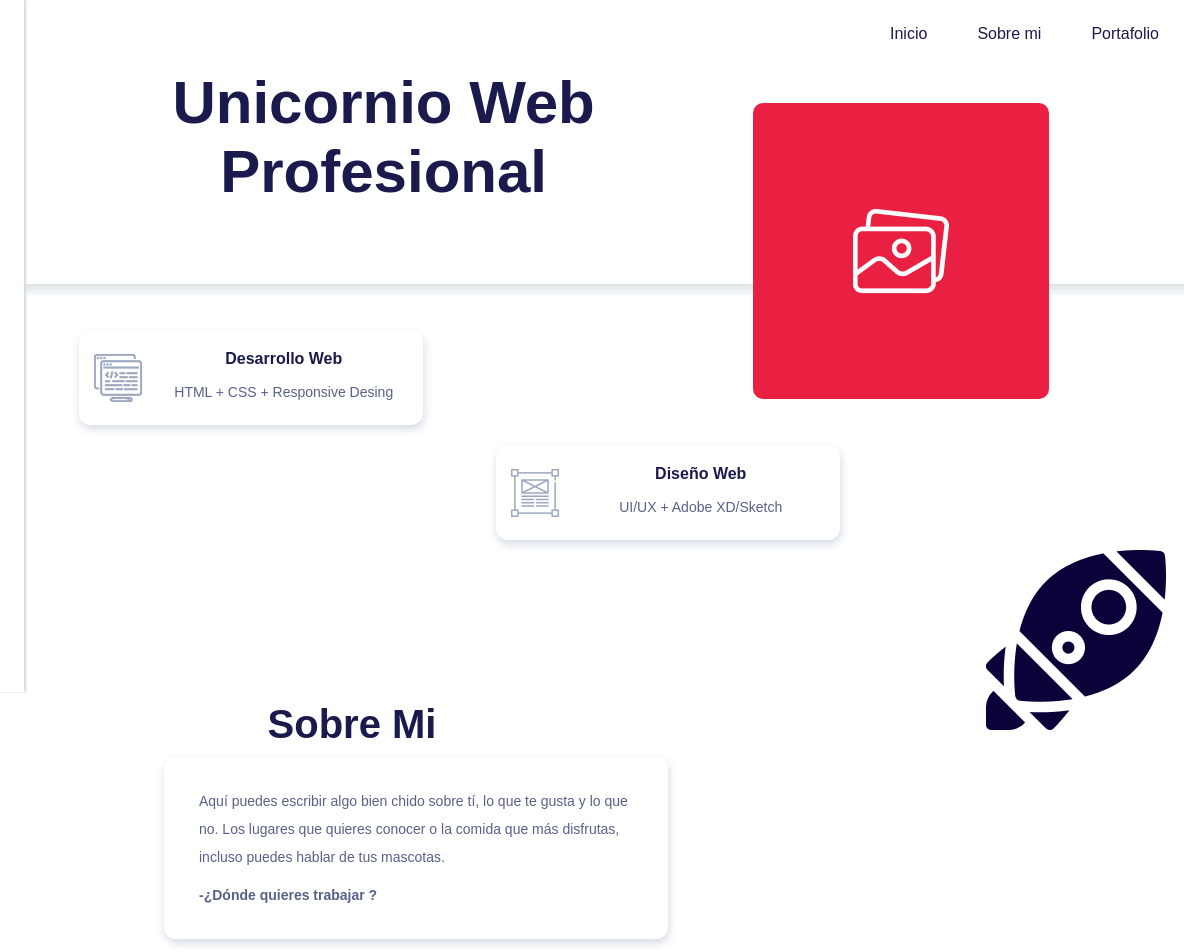
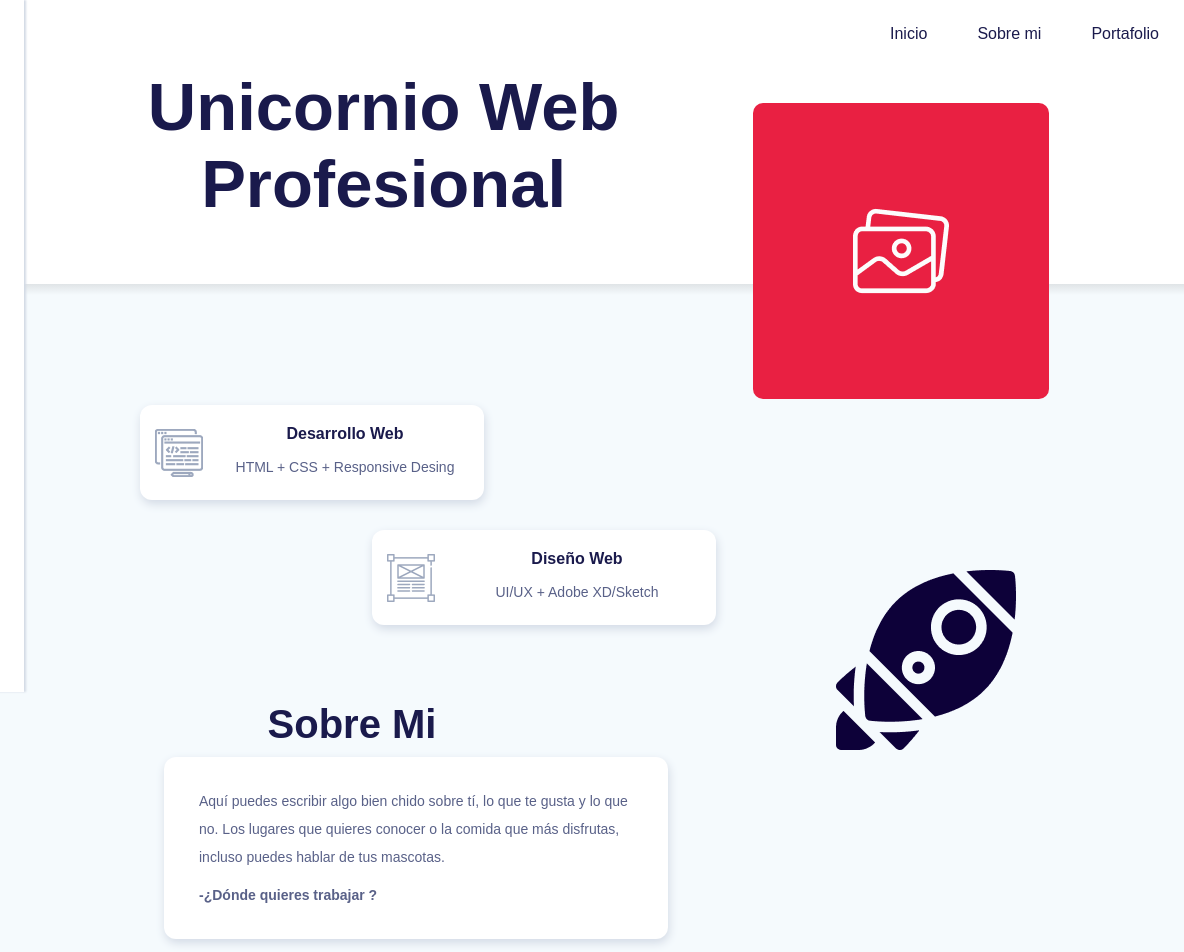
Before and after one commit to mildredguerrar/challenge-unicorn-web, a website: page index.html in a window 1280 px wide. Shown: the top 952 px of the page, 96-1280 px from the left. Drawn offline with Linux system fonts and the light colour scheme; a web font is replaced by a local one.

Commit message:
fix skills

```diff
--- a/index.html
+++ b/index.html
@@ -45,27 +45,7 @@
                 <img class="header--skills--img" src="icons/rocket.png" alt="">
             </section>
     </header>
-    <section class="container">
-        <section id="about" class="container--about">
-                <h3>Sobre Mi</h3>
-                <div class="description container--about--item">
-                   <p> Aquí puedes escribir algo bien chido sobre tí, lo que te gusta y lo que no. Los lugares que quieres conocer o la comida que más disfrutas, incluso puedes hablar de tus mascotas.</p>
-                    <p><b>-¿Dónde quieres trabajar ?</b></p>
-                </div>
 
-        </section>
-        <section id="portfolio" class="container--portfolio">
-                <h3>Proyectos</h3>
-            <div class="container--portfolio--container">
-                <div class="container--portfolio--container--item">
-                    <img src="img/project1.PNG" alt="">
-                </div>
-                <div class="container--portfolio--container--item">
-                    <img src="img/project2.PNG" alt="">
-                </div>
-            </div>
-        </section>
-    </section>
     <aside class="aside">
         <a href="#home"> <img class="logo" src="icons/unicorn.png" alt="logo-unicorn"></a>
         <ul class="social">
@@ -83,6 +63,27 @@
             </li>
         </ul>
     </aside>
+    <section class="container">
+        <section id="about" class="container--about">
+                <h3>Sobre Mi</h3>
+                <div class="description container--about--item">
+                    <p> Aquí puedes escribir algo bien chido sobre tí, lo que te gusta y lo que no. Los lugares que quieres conocer o la comida que más disfrutas, incluso puedes hablar de tus mascotas.</p>
+                    <p><b>-¿Dónde quieres trabajar ?</b></p>
+                </div>
+
+        </section>
+        <section id="portfolio" class="container--portfolio">
+                <h3>Proyectos</h3>
+            <div class="container--portfolio--container">
+                <div class="container--portfolio--container--item">
+                    <img src="img/project1.PNG" alt="">
+                </div>
+                <div class="container--portfolio--container--item">
+                    <img src="img/project2.PNG" alt="">
+                </div>
+            </div>
+        </section>
+    </section>
     <footer class="footer">
 
     </footer>
--- a/public/css/styles.css
+++ b/public/css/styles.css
@@ -1,5 +1,6 @@
 @import url("https://fonts.googleapis.com/css?family=Varela+Round&display=swap");
 body {
+  background-color: #f5fafd;
   margin: 20px;
   font-family: 'Varela Round', sans-serif;
   display: grid;
@@ -46,6 +47,7 @@ body {
       margin: 0 auto; }
 
 .menu {
+  background-color: #fff;
   display: flex;
   justify-content: end; }
   .menu--item {
@@ -83,6 +85,7 @@ body {
   margin: 0 auto; }
 
 .aside {
+  background-color: #fff;
   margin: 0px;
   align-content: space-between;
   grid-area: aside;
@@ -149,6 +152,9 @@ body {
       border-bottom: 11px solid #f5fafd;
       border-image-source: linear-gradient(#4d4d4d, #f5fafd);
       border-image-slice: 29; }
+    .header--skills {
+      grid-template-columns: repeat(12, 10%);
+      grid-template-rows: repeat(12, 25px); }
     .header--img {
       margin-top: 35px;
       padding: 100px; }
@@ -162,9 +168,8 @@ body {
     grid-row-start: 11;
     grid-column-start: 8; }
   h1 {
-    font-size: 60px;
+    font-size: 67px;
     font-weight: 800;
-    padding: 0 18%;
     margin: 0;
     height: 150px; }
   .container--about {
--- a/scss/base/_index.scss
+++ b/scss/base/_index.scss
@@ -191,7 +191,10 @@ body {
             border-image-slice: 29;
             //box-shadow: 7px 1px 13px #d3dae5;
         }
-
+        &--skills {
+            grid-template-columns: repeat(12,10%);
+            grid-template-rows: repeat(12,25px);
+        }
         &--img {
             margin-top: 35px;
             padding: 100px;
@@ -212,9 +215,8 @@ body {
     }
 
     h1{
-        font-size: 60px;
+        font-size: 67px;
         font-weight: 800;
-        padding: 0 18%;
         margin: 0;
         height: 150px;
     }
```
Also changed, not shown: public/css/styles.min.css.
